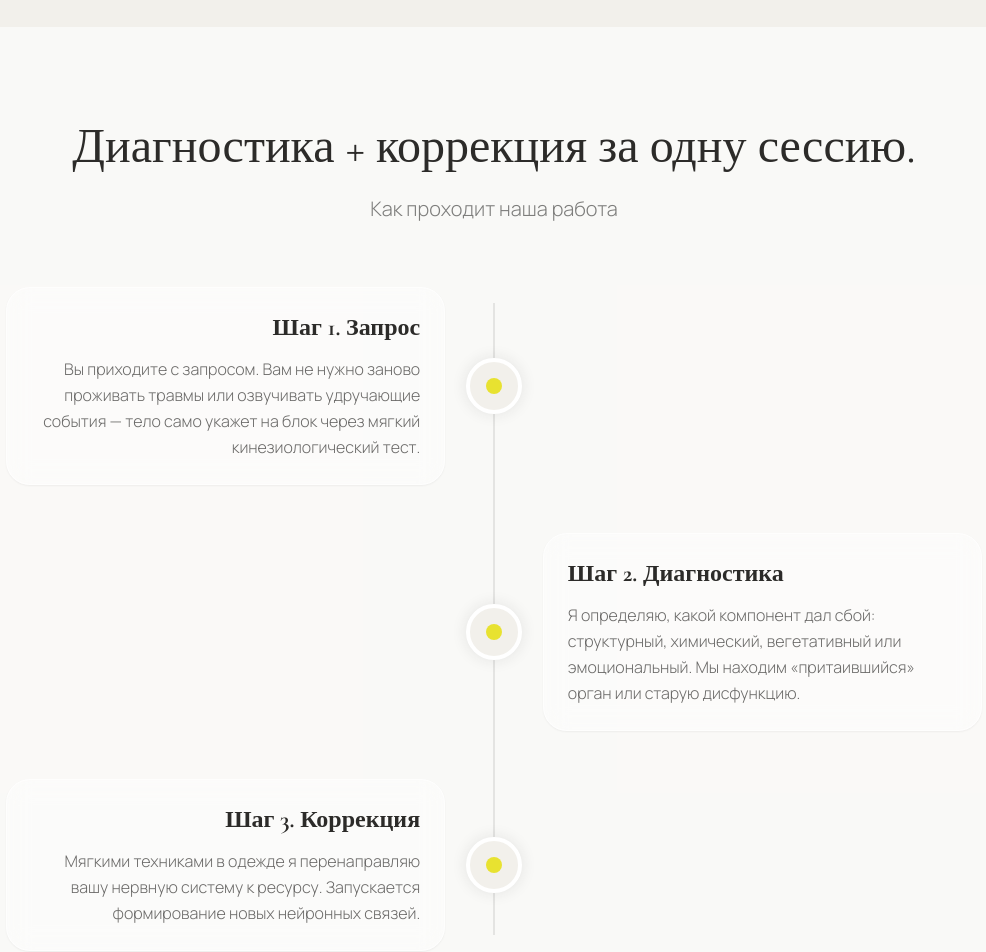
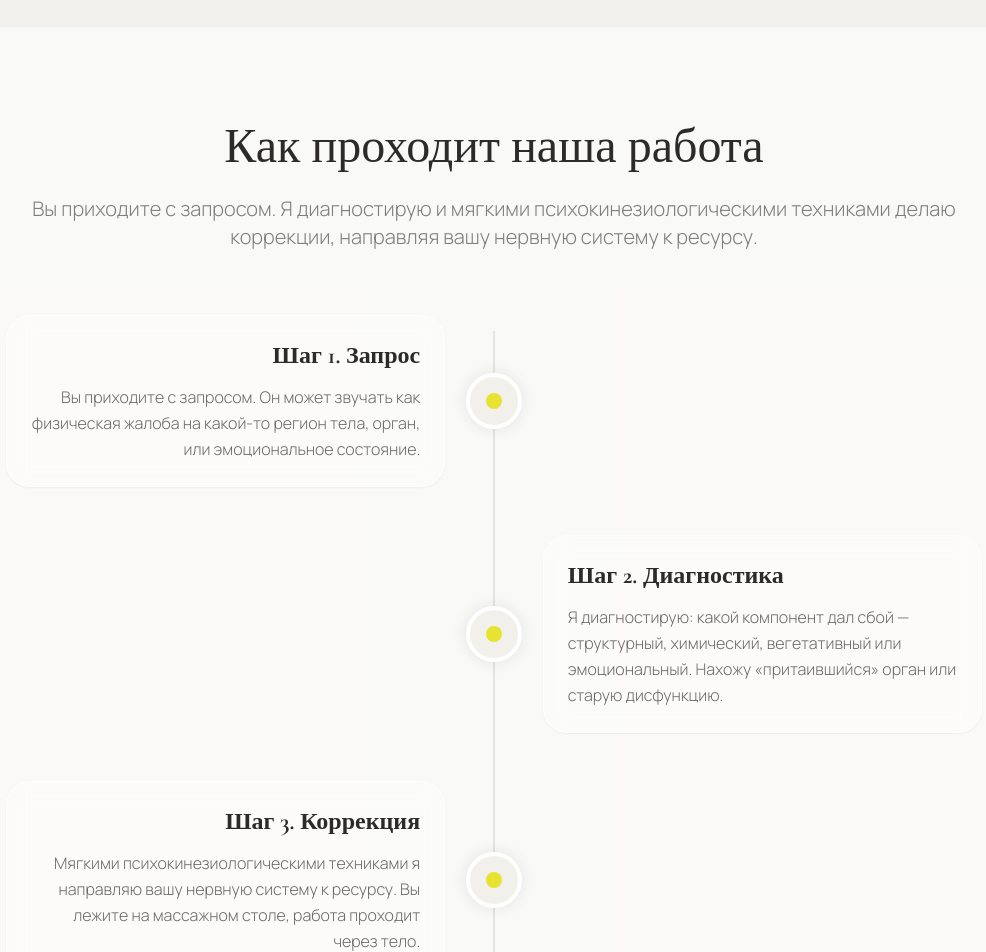
Before and after one commit to glebastashev/kinesio_site, a React (Vite) app: page / in a window 1280 px wide. Shown: the part 6320-7272 px from the top of the page, without its empty margins (146-1132 px from the left). Built offline with nearby package versions, Linux system fonts and the light colour scheme.

Commit message:
Rewrite Methodology section with new expert-approved copy

```diff
--- a/src/components/sections/Methodology.tsx
+++ b/src/components/sections/Methodology.tsx
@@ -4,15 +4,15 @@ import { FadeIn } from '../ui/Animations';
 const steps = [
   {
     title: "Шаг 1. Запрос",
-    description: "Вы приходите с запросом. Вам не нужно заново проживать травмы или озвучивать удручающие события — тело само укажет на блок через мягкий кинезиологический тест."
+    description: "Вы приходите с запросом. Он может звучать как физическая жалоба на какой-то регион тела, орган, или эмоциональное состояние."
   },
   {
     title: "Шаг 2. Диагностика",
-    description: "Я определяю, какой компонент дал сбой: структурный, химический, вегетативный или эмоциональный. Мы находим «притаившийся» орган или старую дисфункцию."
+    description: "Я диагностирую: какой компонент дал сбой — структурный, химический, вегетативный или эмоциональный. Нахожу «притаившийся» орган или старую дисфункцию."
   },
   {
     title: "Шаг 3. Коррекция",
-    description: "Мягкими техниками в одежде я перенаправляю вашу нервную систему к ресурсу. Запускается формирование новых нейронных связей."
+    description: "Мягкими психокинезиологическими техниками я направляю вашу нервную систему к ресурсу. Вы лежите на массажном столе, работа проходит через тело."
   }
 ];
 
@@ -24,10 +24,10 @@ const steps = [
           <div className="text-center mb-16">
           <FadeIn>
             <h2 className="text-4xl md:text-5xl leading-tight mb-6">
-              Диагностика + коррекция за одну сессию.
+              Как проходит наша работа
             </h2>
             <p className="text-xl text-graphite/60 font-light">
-              Как проходит наша работа
+              Вы приходите с запросом. Я диагностирую и мягкими психокинезиологическими техниками делаю коррекции, направляя вашу нервную систему к ресурсу.
             </p>
           </FadeIn>
         </div>
```
